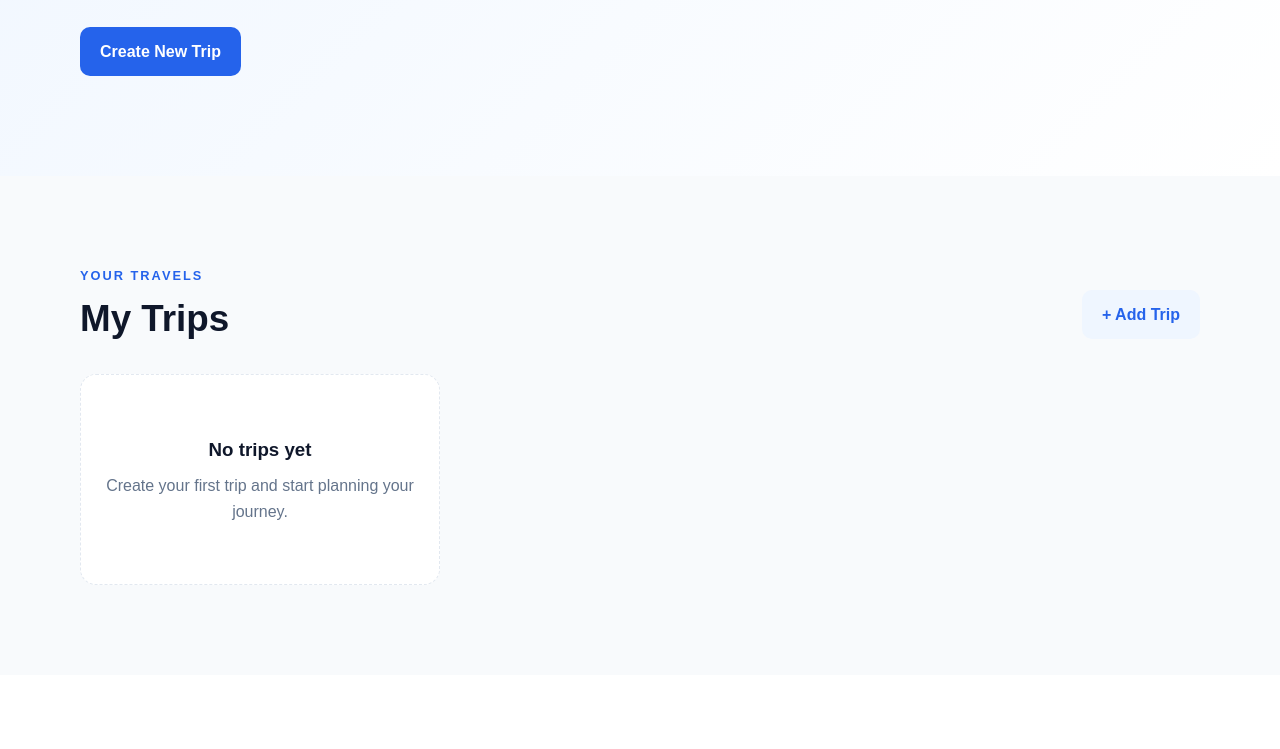
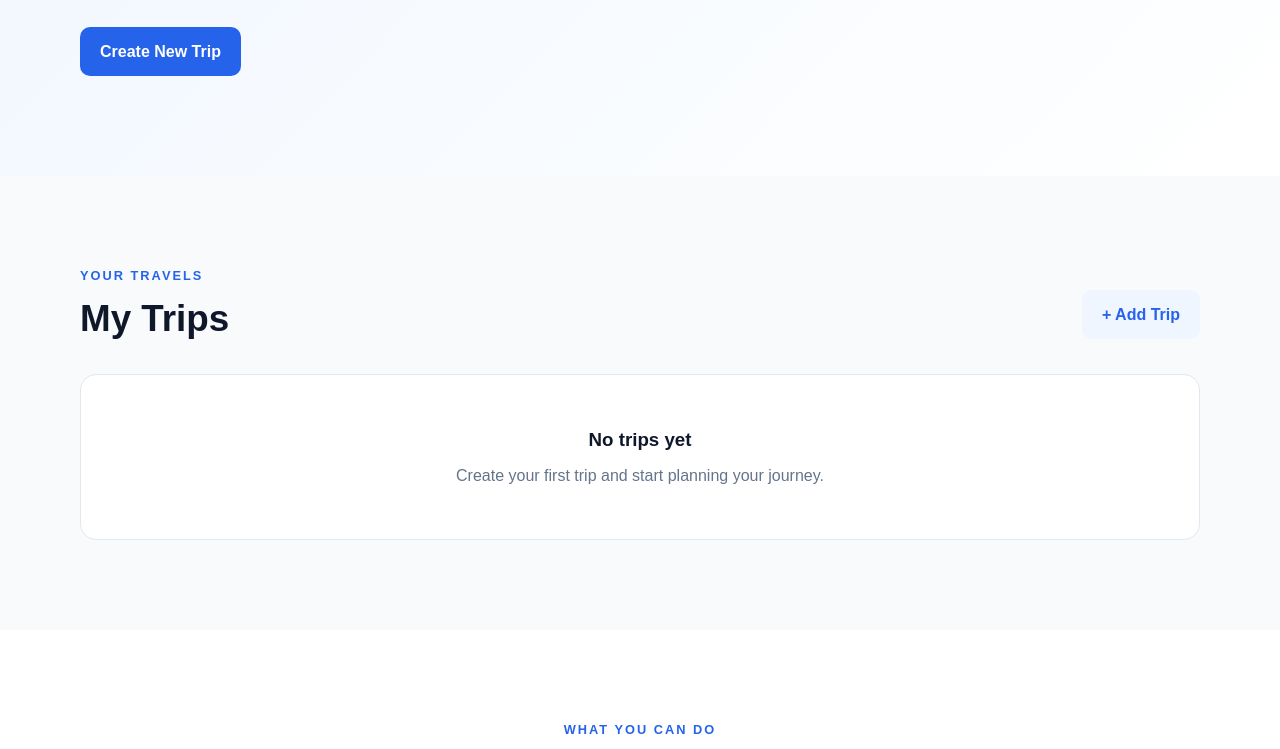
Before and after one commit to abhinav-1002/TripWise, a plain HTML site: page index.html in a window 1280 px wide. Shown: the part 466-1215 px from the top of the page. Drawn offline with Linux system fonts and the light colour scheme.

Commit message:
Cleaned the ui design in the add trip section

```diff
--- a/css/styles.css
+++ b/css/styles.css
@@ -192,11 +192,11 @@ button {
 }
 
 .empty-state {
+    padding: 50px;
+    text-align: center;
     background: var(--surface);
-    border: 1px dashed var(--border);
+    border: 1px solid var(--border);
     border-radius: 16px;
-    padding: 60px 20px;
-    text-align: center;
 }
 
 
@@ -313,6 +313,10 @@ button {
 /* Trip Cards */
 
 .trips-container {
+    display: block;
+}
+
+.trips-container.has-trips {
     display: grid;
     grid-template-columns: repeat(3, 1fr);
     gap: 20px;
--- a/js/app.js
+++ b/js/app.js
@@ -33,6 +33,8 @@ function displayTrips() {
 
     if (trips.length === 0) {
 
+        tripsContainer.classList.remove("has-trips");
+
         tripsContainer.innerHTML = `
             <div class="empty-state">
                 <h3>No trips yet</h3>
@@ -44,6 +46,8 @@ function displayTrips() {
 
         return;
     }
+
+    tripsContainer.classList.add("has-trips");
 
     trips.forEach(trip => {
 
```
